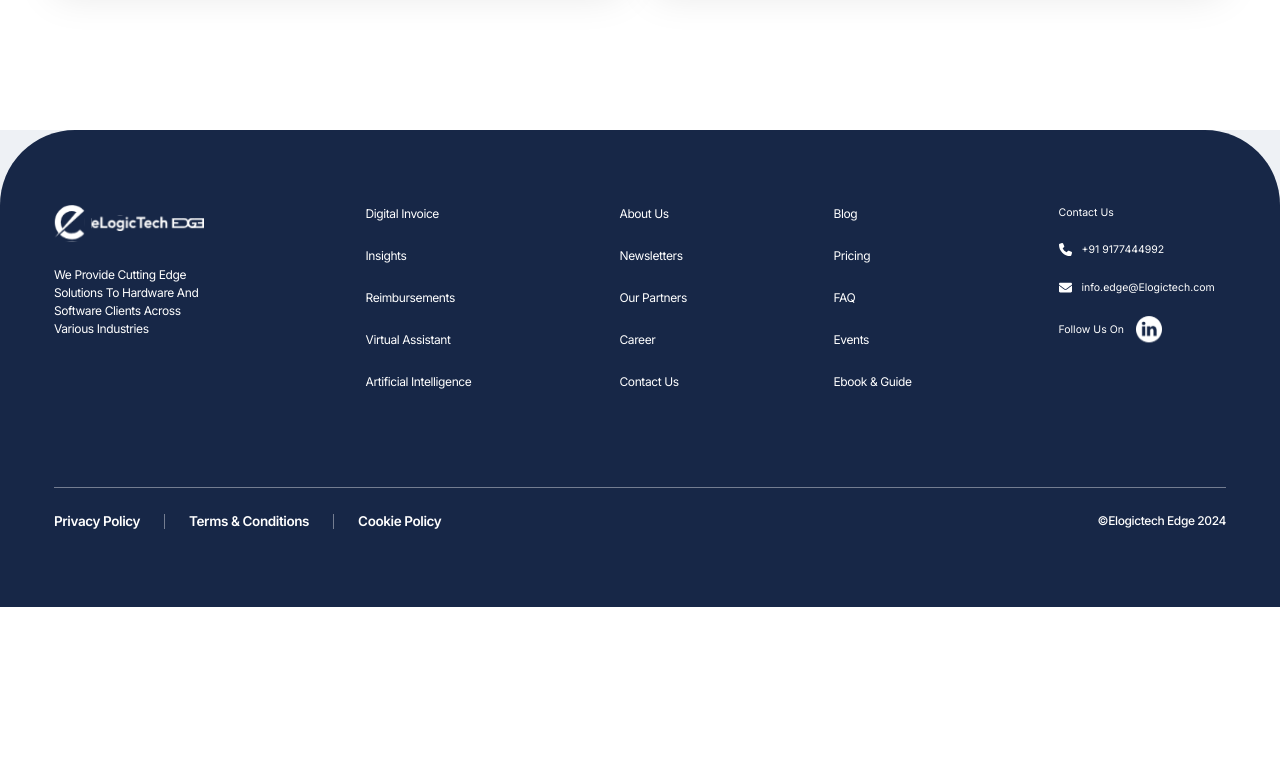
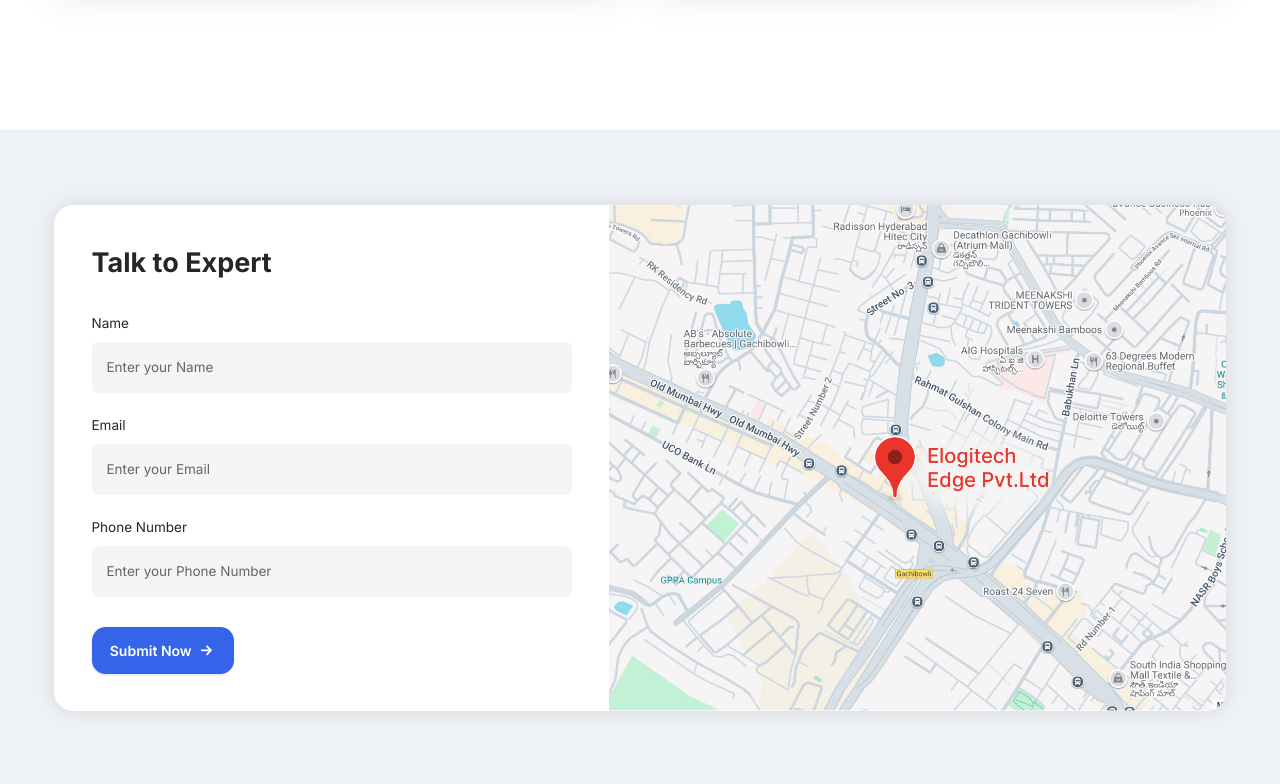
Before and after one commit to neerajthakur3283/elogic, a Next.js app: page /our-industrial-solutions in a window 1280 px wide. Shown: the part 1720-2504 px from the top of the page. Before the commit the page ends 2327 px from the top, so only its background shows below. Built offline with nearby package versions, Linux system fonts and the light colour scheme.

Commit message:
Update Footer.tsx
updated footer

```diff
--- a/src/common/Footer.tsx
+++ b/src/common/Footer.tsx
@@ -8,11 +8,13 @@ import { FaEnvelope } from "react-icons/fa";
 import footerLogo from '@/src/assets/images/footer-logo.svg'
 import linkedinImg from '@/src/assets/images/linkedin.svg'
 import mobLogo from '@/src/assets/images/mobile-footer-logo.svg'
+import TalkToExpert from '../components/_home/TalkToExpert';
 
 function Footer() {
   return (
     <>
         <footer className='bg-[#EEF1F5]'>
+            <TalkToExpert />
             <div className='bg-[#172747] 2xl:px-[72px] xl:px-[54px] lg:px-[48px] px-[20px] 2xl:py-[100px] xl:py-[75px] lg:py-[66px] md:py-[45px] py-[50px] 2xl:rounded-ss-[100px] xl:rounded-ss-[75px] md:rounded-ss-[66px] rounded-ss-[40px] 2xl:rounded-se-[100px] xl:rounded-se-[75px] md:rounded-se-[66px] rounded-se-[40px] max-[767px]:pb-[30px]'>
                 <div className='md:flex items-start 2xl:gap-x-[192.5px] xl:gap-x-[144px] lg:gap-x-[128px] max-[1200px]:!gap-x-[80px] max-[991px]:!gap-x-[30px] max-[790px]:!gap-x-[20px] max-[991px]:justify-around hidden'>
                     <div className='w-full 2xl:max-w-[430px] xl:max-w-[322.5px] lg:max-w-[286.67px] max-[1200px]:max-w-[250.67px]'>
```
